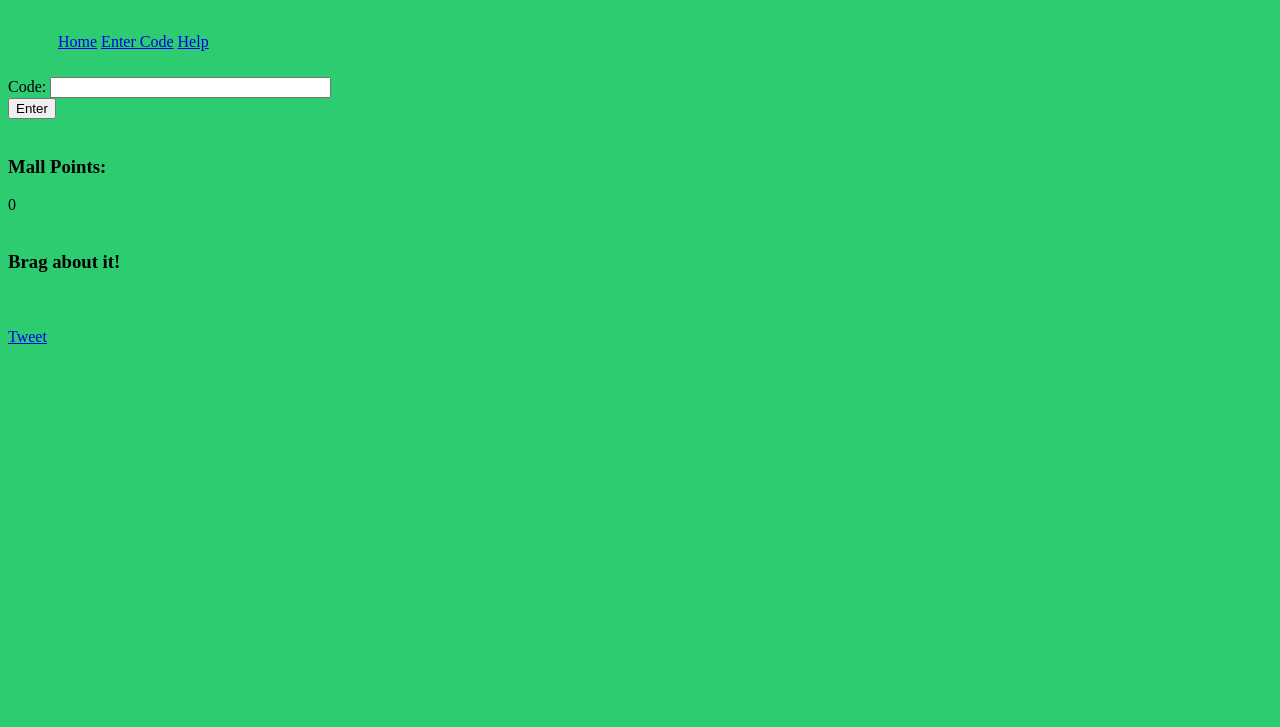
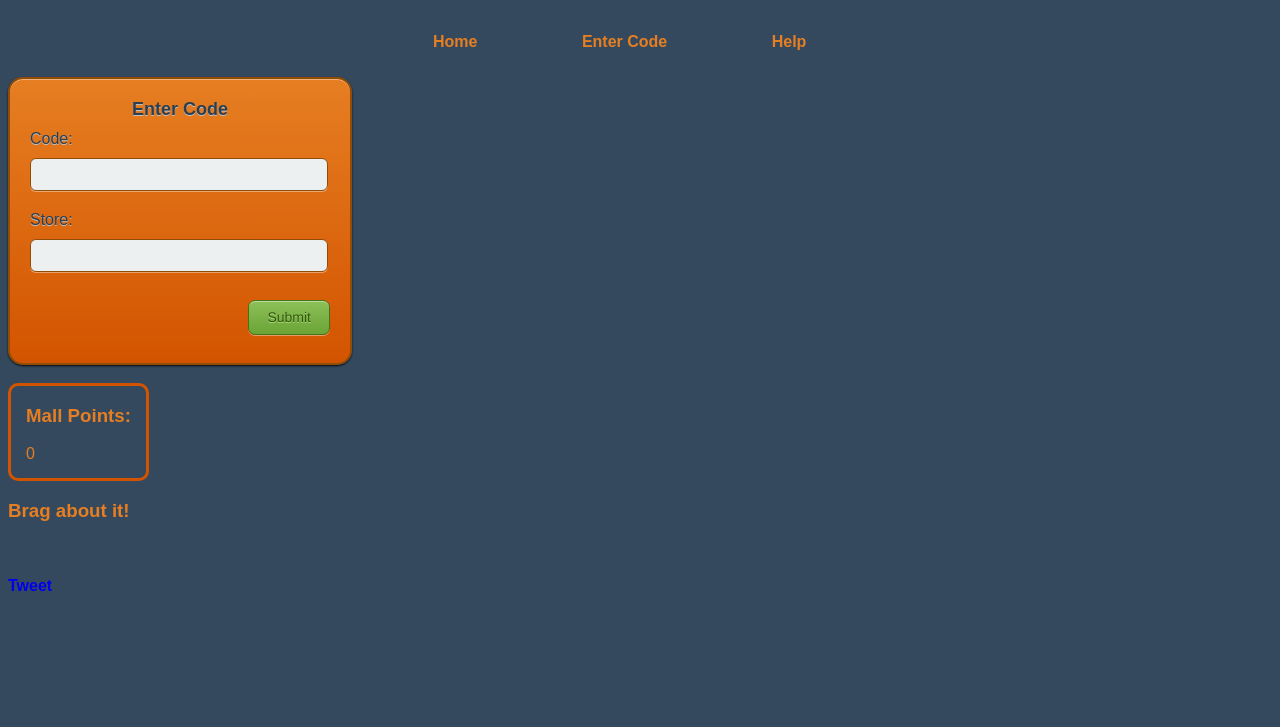
Before and after one commit to MatthewTeta/Hack2013, a plain HTML site: page code.html in a window 1280 px wide. Shown: the part 73-800 px from the top of the page. Drawn offline with nearby package versions, Linux system fonts and the light colour scheme.

Commit message:
TONS OF AWESOME CHANGES

```diff
--- a/code.html
+++ b/code.html
@@ -3,6 +3,7 @@
 <head>
 	<title>Twin Peaks Mall Points Information</title>
 	<link rel="stylesheet" type="text/css" href="stylesheet.css">
+	<link rel="stylesheet" type="text/css" href="http://fonts.googleapis.com/css?family=Tangerine">
 	<script src="//code.jquery.com/jquery-1.10.2.min.js"></script>
 	<script src="code.js"></script>
 	<div id="fb-root"></div>
@@ -21,25 +22,33 @@
 	</div>
 	<div id="menu">
 		<ul>
-			<li><a href="/index.html">Home</a></li>
-			<li><a href="/code.html">Enter Code</a></li>
-			<li><a href="/help.html">Help</a></li>
+			<li id="home"><a href="/index.html">Home</a></li>
+			<li id="code"><a href="/code.html">Enter Code</a></li>
+			<li id="help"><a href="/help.html">Help</a></li>
 		</ul>
 	</div>
 	<br />
-	<form>
-	Code: <input type="text" id="code"><br>
-	<button id="gobutton" type="button" onclick="codeTest()">Enter</button>
+	<form class="form-container">
+		<div class="form-title"><h2>Enter Code</h2></div>
+		<div class="form-title">Code:</div>
+		<input class="form-field" type="text" name="firstname" /><br />
+		<div class="form-title">Store:</div>
+		<input class="form-field" type="text" name="email" /><br />
+		<div class="submit-container">
+			<input class="submit-button" type="submit" value="Submit" />
+		</div>
 	</form>
 	<br />
-	<h3>Mall Points: </h3>
-	<div id="points"></div>
+	<div id="mp">
+		<h3>Mall Points: </h3>
+		<div id="points"></div>
+	</div>
 	<br />
 	<h3>Brag about it!</h3>
 	<div class="fb-like" data-href="https://www.facebook.com/twinpeaksmall" data-layout="standard" data-action="like" data-show-faces="true" data-share="true"></div>
 	<br />
 	<br />
 	<a href="https://twitter.com/share" class="twitter-share-button" data-lang="en">Tweet</a>
-<script>!function(d,s,id){var js,fjs=d.getElementsByTagName(s)[0];if(!d.getElementById(id)){js=d.createElement(s);js.id=id;js.src="https://platform.twitter.com/widgets.js";fjs.parentNode.insertBefore(js,fjs);}}(document,"script","twitter-wjs");</script>
+	<script>!function(d,s,id){var js,fjs=d.getElementsByTagName(s)[0];if(!d.getElementById(id)){js=d.createElement(s);js.id=id;js.src="https://platform.twitter.com/widgets.js";fjs.parentNode.insertBefore(js,fjs);}}(document,"script","twitter-wjs");</script>
 </body>
 </html>
--- a/stylesheet.css
+++ b/stylesheet.css
@@ -1,23 +1,27 @@
+* {
+	font-family: 'Source Sans Pro', sans-serif;
+}
 
 body {
-	background-color: #2ecc71;
+	background-color: #34495e;
 }
 
 #title {
-	background-color: #2ecc71;
 	text-align: center;
 	width: 75%;
 	margin: 0 auto;
+	text-shadow: 4px 4px 4px #222;
+	color: #d35400;
 }
 
 #menu *{
-	background-color: #2ecc71;
 	text-align: center;
 	display: inline-block;
+	color: #e67e22;
 }
 
 #home {
-	padding-left: 10px;
+	padding-left: 375px;
 	padding-right: 50px;
 }
 
@@ -32,9 +36,137 @@ body {
 }
 
 #menu {
-	background-color: #2ecc71;
 	text-align: center;
 	display: inline-block;
 	margin: 0 auto;
 	padding: 10px 10px 10px 10px;
 }
+
+#mp {
+	color: #e67e22;
+	display: inline-block;
+	border-width: 50%;
+	border-style: solid;
+	border-color: #d35400;
+	padding: 0px 15px 15px 15px;
+	margin: 0 auto;
+	border-radius: 10px;
+}
+
+.form-container {
+	border: 2px solid #914c06;
+	background: #d35400;
+	background: -webkit-gradient(linear, left top, left bottom, from(#e67e22), to(#d35400));
+	background: -webkit-linear-gradient(top, #e67e22, #d35400);
+	background: -moz-linear-gradient(top, #e67e22, #d35400);
+	background: -ms-linear-gradient(top, #e67e22, #d35400);
+	background: -o-linear-gradient(top, #e67e22, #d35400);
+	background-image: -ms-linear-gradient(top, #e67e22 0%, #d35400 100%);
+	-webkit-border-radius: 15px;
+	-moz-border-radius: 15px;
+	border-radius: 15px;
+	-webkit-box-shadow: rgba(000,000,000,0.9) 0 1px 2px, inset rgba(255,255,255,0.4) 0 1px 0;
+	-moz-box-shadow: rgba(000,000,000,0.9) 0 1px 2px, inset rgba(255,255,255,0.4) 0 1px 0;
+	box-shadow: rgba(000,000,000,0.9) 0 1px 2px, inset rgba(255,255,255,0.4) 0 1px 0;
+	font-family: 'Helvetica Neue',Helvetica,sans-serif;
+	text-decoration: none;
+	vertical-align: middle;
+	min-width:300px;
+	padding:20px;
+	width:300px;
+}
+.form-field {
+	border: 1px solid #914c06;
+	background: #ecf0f1;
+	-webkit-border-radius: 6px;
+	-moz-border-radius: 6px;
+	border-radius: 6px;
+	color: #2c3e50;
+	-webkit-box-shadow: rgba(255,255,255,0.4) 0 1px 0, inset rgba(000,000,000,0.7) 0 0px 0px;
+	-moz-box-shadow: rgba(255,255,255,0.4) 0 1px 0, inset rgba(000,000,000,0.7) 0 0px 0px;
+	box-shadow: rgba(255,255,255,0.4) 0 1px 0, inset rgba(000,000,000,0.7) 0 0px 0px;
+	padding:8px;
+	margin-bottom:20px;
+	width:280px;
+}
+.form-field:focus {
+	background: #fff;
+	color: #2c3e50;
+}
+.form-container h2 {
+	text-shadow: #bdc3c7 0 1px 0;
+	font-size:18px;
+	margin: 0 0 10px 0;
+	font-weight:bold;
+	text-align:center;
+}
+.form-title {
+	margin-bottom:10px;
+	color: #2c3e50;
+	text-shadow: #bdc3c7 0 1px 0;
+}
+.submit-container {
+	margin:8px 0;
+	text-align:right;
+}
+.submit-button {
+	border: 1px solid #447314;
+	background: #6aa436;
+	background: -webkit-gradient(linear, left top, left bottom, from(#8dc059), to(#6aa436));
+	background: -webkit-linear-gradient(top, #8dc059, #6aa436);
+	background: -moz-linear-gradient(top, #8dc059, #6aa436);
+	background: -ms-linear-gradient(top, #8dc059, #6aa436);
+	background: -o-linear-gradient(top, #8dc059, #6aa436);
+	background-image: -ms-linear-gradient(top, #8dc059 0%, #6aa436 100%);
+	-webkit-border-radius: 7px;
+	-moz-border-radius: 7px;
+	border-radius: 7px;
+	-webkit-box-shadow: rgba(255,255,255,0.4) 0 1px 0, inset rgba(255,255,255,0.4) 0 1px 0;
+	-moz-box-shadow: rgba(255,255,255,0.4) 0 1px 0, inset rgba(255,255,255,0.4) 0 1px 0;
+	box-shadow: rgba(255,255,255,0.4) 0 1px 0, inset rgba(255,255,255,0.4) 0 1px 0;
+	text-shadow: #addc7e 0 1px 0;
+	color: #31540c;
+	font-family: helvetica, serif;
+	padding: 8.5px 18px;
+	font-size: 14px;
+	text-decoration: none;
+	vertical-align: middle;
+}
+.submit-button:hover {
+	border: 1px solid #447314;
+	text-shadow: #31540c 0 1px 0;
+	background: #6aa436;
+	background: -webkit-gradient(linear, left top, left bottom, from(#8dc059), to(#6aa436));
+	background: -webkit-linear-gradient(top, #8dc059, #6aa436);
+	background: -moz-linear-gradient(top, #8dc059, #6aa436);
+	background: -ms-linear-gradient(top, #8dc059, #6aa436);
+	background: -o-linear-gradient(top, #8dc059, #6aa436);
+	background-image: -ms-linear-gradient(top, #8dc059 0%, #6aa436 100%);
+	color: #fff;
+}
+.submit-button:active {
+	text-shadow: #31540c 0 1px 0;
+	border: 1px solid #447314;
+	background: #8dc059;
+	background: -webkit-gradient(linear, left top, left bottom, from(#6aa436), to(#6aa436));
+	background: -webkit-linear-gradient(top, #6aa436, #8dc059);
+	background: -moz-linear-gradient(top, #6aa436, #8dc059);
+	background: -ms-linear-gradient(top, #6aa436, #8dc059);
+	background: -o-linear-gradient(top, #6aa436, #8dc059);
+	background-image: -ms-linear-gradient(top, #6aa436 0%, #8dc059 100%);
+	color: #fff;
+}
+
+a {
+	font-weight: bold;
+	font-family: 'Source Sans Pro', sans-serif;
+	text-decoration: none;
+}
+
+a:hover {
+	color: #c0392b !important;
+}
+
+h3 {
+	color: #e67e22;
+}
```
Also changed, not shown: help.html (+12 -9 lines), index.html (+3 -0 lines).
